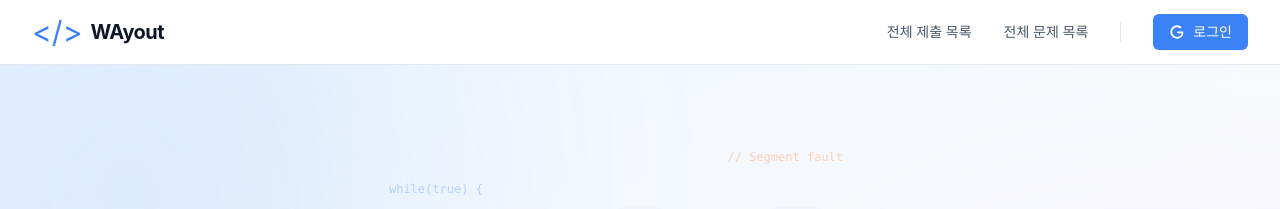
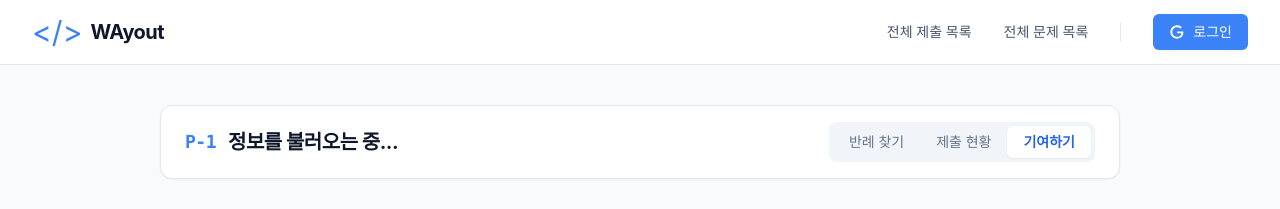
Before and after one commit to team-dopamine/wayout-web, a React (Create React App) app: page /contribute/1/1 in a window 1280 px wide. Shown: the top 209 px of the page. Built offline with nearby package versions, Linux system fonts and the light colour scheme; no server answers; a web font is replaced by a local one.

Commit message:
[Refactor](WO-148):  반례 찾기 및 제출 현황 경로 구조 개편 (#48)

```diff
--- a/src/components/common/ProblemInfoCard.tsx
+++ b/src/components/common/ProblemInfoCard.tsx
@@ -7,7 +7,8 @@ type ProblemInfoTab = {
 };
 
 type Props = {
-  problemId: string;
+  id: string | null;
+  problemNo: string;
   title: string;
   badgeText?: string;
   tabs?: ProblemInfoTab[];
@@ -23,31 +24,40 @@ const DEFAULT_TABS: ProblemInfoTab[] = [
 ];
 
 export default function ProblemInfoCard({
-  problemId,
+  id,
+  problemNo,
   title,
   badgeText,
   tabs = DEFAULT_TABS,
   activeTab = 'find',
   onTabChange,
-  className,
+  className = '',
 }: Props) {
   const showTabs = Boolean(tabs?.length);
 
+  const cn = (...classes: (string | boolean | undefined)[]) => classes.filter(Boolean).join(' ');
+
   return (
     <div
-      className={[
+      className={cn(
         'flex items-center justify-between rounded-xl border border-slate-200 bg-white px-6 py-4 shadow-sm',
         'dark:border-slate-700 dark:bg-slate-800',
-        className ?? '',
-      ].join(' ')}
+        className,
+      )}
     >
+      <div className="flex flex-col gap-1">
         <h1 className="flex items-center text-xl font-bold tracking-tight text-slate-900 dark:text-white">
-        <span className="mr-3 font-mono text-lg text-blue-500">{problemId}</span>
-        {title}
+          <span className="mr-3 font-mono text-lg text-blue-500">{problemNo}</span>
+          {title || '문제를 불러오는 중...'}
         </h1>
+      </div>
 
+      <div className="flex items-center gap-4">
         {showTabs ? (
-        <div className="flex items-center rounded-lg bg-slate-100 p-1 dark:bg-slate-700/40">
+          <nav
+            className="flex items-center rounded-lg bg-slate-100 p-1 dark:bg-slate-700/40"
+            aria-label="Problem tabs"
+          >
             {tabs.map((t) => {
               const isActive = t.key === activeTab;
 
@@ -55,24 +65,25 @@ export default function ProblemInfoCard({
                 <button
                   key={t.key}
                   type="button"
-                onClick={() => onTabChange?.(t.key)}
-                className={[
-                  'rounded-md px-4 py-1.5 text-sm transition-all',
+                  onClick={() => (id ? onTabChange?.(t.key) : alert('데이터 로딩 중입니다.'))}
+                  className={cn(
+                    'rounded-md px-4 py-1.5 text-sm transition-all duration-200',
                     isActive
                       ? 'bg-white font-semibold text-blue-600 shadow-sm dark:bg-slate-700 dark:text-blue-300'
-                    : 'font-medium text-slate-500 hover:text-slate-700 dark:text-slate-300 dark:hover:text-slate-100',
-                ].join(' ')}
+                      : 'font-medium text-slate-500 hover:text-slate-700 dark:text-slate-400 dark:hover:text-slate-100',
+                  )}
                 >
                   {t.label}
                 </button>
               );
             })}
-        </div>
+          </nav>
         ) : badgeText ? (
-        <span className="inline-flex items-center rounded-full bg-red-100 px-2.5 py-0.5 text-xs font-medium text-red-800 dark:bg-red-900/30 dark:text-red-300">
+          <span className="inline-flex items-center rounded-full bg-red-100 px-3 py-1 text-xs font-medium text-red-800 dark:bg-red-900/30 dark:text-red-300">
             {badgeText}
           </span>
         ) : null}
       </div>
+    </div>
   );
 }
--- a/src/components/layout/ProblemShellLayout.tsx
+++ b/src/components/layout/ProblemShellLayout.tsx
@@ -1,4 +1,4 @@
-import { Outlet, useLocation, useNavigate, useParams } from 'react-router-dom';
+import { Outlet, useLocation, useNavigate, useParams, useSearchParams } from 'react-router-dom';
 import ProblemInfoCard from '@/components/common/ProblemInfoCard';
 
 type TabKey = 'find' | 'status' | 'contribute';
@@ -6,36 +6,81 @@ type TabKey = 'find' | 'status' | 'contribute';
 export default function ProblemShellLayout() {
   const navigate = useNavigate();
   const location = useLocation();
-  const { problemId } = useParams();
 
-  const activeTab: TabKey = location.pathname.startsWith('/solution-submit')
-    ? 'contribute'
-    : location.pathname.startsWith('/submissions')
-      ? 'status'
-      : 'find';
+  // 라우터 파라미터 추출
+  const { problemPlatform, problemNo } = useParams<{
+    problemPlatform: string;
+    problemNo: string;
+  }>();
+
+  // 쿼리 스트링 추출
+  const [searchParams] = useSearchParams();
+  const queryProblemId = searchParams.get('id');
+  const currentProblemId: string | null = queryProblemId || null;
+
+  // state가 없을 경우 URL 파라미터를 기본값으로 사용
+  const problemHeaderData = location.state || {
+    problemNo: problemNo,
+    problemTitle: '정보를 불러오는 중...',
+    platform: problemPlatform,
+  };
+
+  // 현재 URL 경로를 기반으로 활성 탭 결정 (/contribute, /submissions, /problems)
+  const getActiveTab = (pathname: string): TabKey => {
+    if (pathname.includes('/contribute')) return 'contribute';
+    if (pathname.includes('/submissions')) return 'status';
+    return 'find'; // 기본값
+  };
+
+  const activeTab = getActiveTab(location.pathname);
 
   const handleTabChange = (key: TabKey) => {
-    if (!problemId) {
-      alert('문제 정보를 찾을 수 없습니다.');
+    if (!currentProblemId) {
+      alert('문제 고유 ID를 찾을 수 없습니다.');
       return;
     }
 
-    if (key === 'find') navigate(`/problems/${problemId}`);
-    if (key === 'status') navigate(`/submissions/${problemId}`);
-    if (key === 'contribute') navigate(`/solution-submit/${problemId}`);
+    // 경로 구성을 위한 변수 (파라미터 우선 -> state 우선 -> 기본값 순)
+    const platform = (problemPlatform || problemHeaderData.platform || 'boj').toLowerCase();
+    const pNo = problemNo || problemHeaderData.problemNo || '0000';
+
+    const queryString = `?id=${currentProblemId}`;
+    const navigateOptions = { state: problemHeaderData };
+
+    if (key === 'find') {
+      navigate(`/problems/${platform}/${pNo}${queryString}`, navigateOptions);
+    } else if (key === 'status') {
+      navigate(`/submissions/${platform}/${pNo}${queryString}`, navigateOptions);
+    } else if (key === 'contribute') {
+      navigate(`/contribute/${platform}/${pNo}${queryString}`, navigateOptions);
+    }
   };
 
   return (
     <div className="min-h-screen bg-slate-50 text-slate-700 dark:bg-slate-900 dark:text-slate-200">
       <main className="mx-auto w-full max-w-5xl space-y-8 px-4 py-10 sm:px-6 lg:px-8">
         <ProblemInfoCard
-          problemId={problemId ?? 'P-0000'}
-          title="문제 제목(임시)" // TODO: 추후 문제 정보 조회해서 추가
+          id={currentProblemId}
+          // 문제 번호 표시 로직 (ex: P-1234 형식)
+          problemNo={
+            problemHeaderData.problemNo
+              ? `P-${problemHeaderData.problemNo}`
+              : `P-${problemNo || '0000'}`
+          }
+          title={problemHeaderData.problemTitle}
           activeTab={activeTab}
           onTabChange={handleTabChange}
         />
 
-        <Outlet />
+        <div className="mt-6">
+          <Outlet
+            context={{
+              problemId: currentProblemId,
+              platform: problemPlatform,
+              problemNo: problemNo,
+            }}
+          />
+        </div>
       </main>
     </div>
   );
--- a/src/components/problems/ProblemRow.tsx
+++ b/src/components/problems/ProblemRow.tsx
@@ -6,12 +6,11 @@ type Props = {
 };
 
 export default function ProblemRow({ problem }: Props) {
-  const problemPath = `/problems/${problem.platform}/${problem.problemNo}`;
-
+  const platform = (problem.platform ?? 'swea').toLowerCase();
+  const problemPath = `/problems/${platform}/${problem.problemNo}?id=${problem.problemId}`;
   // 제목 길이에 따른 정렬 결정 (20자 이하면 중앙, 넘으면 왼쪽)
   const isShortTitle = problem.title.length <= 20;
   const titleAlignment = isShortTitle ? 'text-center' : 'text-left';
-
   const centerTdStyle = 'whitespace-nowrap px-6 py-6 align-middle text-center';
 
   return (
@@ -19,12 +18,12 @@ export default function ProblemRow({ problem }: Props) {
       <td className={centerTdStyle}>
         <Link
           to={problemPath}
+          state={{ problemNo: problem.problemNo, problemTitle: problem.title }}
           className="text-sm font-semibold text-blue-600 hover:underline dark:text-blue-400"
         >
           {problem.problemNo}
         </Link>
       </td>
-
       {/* 제목: 길이에 따라 동적 정렬 */}
       <td className={`px-6 py-6 align-middle ${titleAlignment}`}>
         <Link
@@ -32,6 +31,7 @@ export default function ProblemRow({ problem }: Props) {
           className={`inline-block text-base font-medium text-slate-900 transition-colors hover:text-blue-600 hover:underline dark:text-white dark:hover:text-blue-400 ${
             isShortTitle ? 'max-w-xs text-center' : 'text-left'
           }`}
+          state={{ problemNo: problem.problemNo, problemTitle: problem.title }}
         >
           {problem.title}
         </Link>
@@ -39,14 +39,12 @@ export default function ProblemRow({ problem }: Props) {
 
       <td className={`${centerTdStyle} text-sm text-slate-500 dark:text-slate-400`}>
         <span className="font-medium">{problem.totalSubmissions?.toLocaleString() ?? '-'}</span>
-        <div className="mt-1 text-xs text-slate-400 sm:hidden">전체 제출</div>
       </td>
 
       <td className={`${centerTdStyle} text-sm text-slate-500 dark:text-slate-400`}>
         <span className="font-medium text-slate-700 dark:text-slate-300">
           {problem.foundSubmissions?.toLocaleString() ?? '-'}
         </span>
-        <div className="mt-1 text-xs text-slate-400 sm:hidden">확인된 제출</div>
       </td>
     </tr>
   );
--- a/src/pages/ProblemSubmissionPage.tsx
+++ b/src/pages/ProblemSubmissionPage.tsx
@@ -1,61 +1,66 @@
 import { useEffect, useMemo, useState } from 'react';
-import { Navigate, useParams } from 'react-router-dom';
+import { Navigate, useSearchParams } from 'react-router-dom';
 import SubmissionTable from '@/components/submissions/SubmissionTable';
 import Pagination from '@/components/common/Pagination';
 import { getProblemSubmissions } from '@/apis/submissions/submissions';
 import type { SubmissionTableItem } from '@/types/submissions.ui.type';
 import { mapSubmissionToTableItem } from '@/utils/submission.mapper';
 
-/** 각 문제에 대한 사용자 제출 현황 페이지 */
+const ITEMS_PER_PAGE = 8;
+
 export default function ProblemSubmissionsPage() {
-  const { problemId } = useParams<{ problemId: string }>();
+  const [searchParams] = useSearchParams();
+  const queryProblemId = searchParams.get('id');
 
   const numericProblemId = useMemo(() => {
-    if (!problemId) return null;
-
-    const parsedProblemId = Number(problemId);
-    return Number.isInteger(parsedProblemId) ? parsedProblemId : null;
-  }, [problemId]);
+    const parsed = Number(queryProblemId);
+    return Number.isInteger(parsed) && parsed > 0 ? parsed : null;
+  }, [queryProblemId]);
 
   const [page, setPage] = useState(1);
-  const itemsPerPage = 8;
-
   const [submissions, setSubmissions] = useState<SubmissionTableItem[]>([]);
   const [totalItems, setTotalItems] = useState(0);
   const [isLoading, setIsLoading] = useState(false);
 
-  const totalPages = Math.ceil(totalItems / itemsPerPage);
+  const totalPages = Math.ceil(totalItems / ITEMS_PER_PAGE);
 
   useEffect(() => {
-    if (numericProblemId === null) return;
+    if (!numericProblemId) return;
 
-    const validatedProblemId = numericProblemId;
+    let isIgnore = false;
 
     async function fetchSubmissions() {
       try {
         setIsLoading(true);
-
         const data = await getProblemSubmissions({
-          problemId: validatedProblemId,
-          page: page - 1,
-          size: itemsPerPage,
+          problemId: numericProblemId as number,
+          page: page - 1, // 서버에서 page 기본: 0
+          size: ITEMS_PER_PAGE,
         });
 
-        setSubmissions(data.content.map(mapSubmissionToTableItem));
-        setTotalItems(data.totalElements);
+        if (!isIgnore) {
+          setSubmissions(data.content.map(mapSubmissionToTableItem));
+          setTotalItems(data.totalElements);
+        }
       } catch (error) {
         console.error('문제별 제출 목록 조회 실패:', error);
-        setSubmissions([]);
-        setTotalItems(0);
+        if (!isIgnore) {
+          setSubmissions([]);
+          setTotalItems(0);
+        }
       } finally {
-        setIsLoading(false);
+        if (!isIgnore) setIsLoading(false);
       }
     }
 
     fetchSubmissions();
+
+    return () => {
+      isIgnore = true;
+    };
   }, [page, numericProblemId]);
 
-  if (numericProblemId === null) {
+  if (!numericProblemId) {
     return <Navigate to="/not-found" replace />;
   }
 
@@ -63,22 +68,22 @@ export default function ProblemSubmissionsPage() {
     <section className="overflow-hidden rounded-xl border border-slate-200 bg-white shadow-sm dark:border-slate-700 dark:bg-slate-800">
       <div className="border-t border-slate-200 dark:border-slate-700">
         {isLoading ? (
-          <div className="py-10 text-center text-sm text-slate-500 dark:text-slate-400">
+          <div className="flex min-h-[400px] items-center justify-center text-sm text-slate-500">
             제출 목록을 불러오는 중입니다...
           </div>
         ) : (
           <>
             <SubmissionTable submissions={submissions} mode="platform" />
 
-            <div className="border-t border-slate-200 bg-white px-4 py-3 dark:border-slate-700 dark:bg-slate-800 sm:px-6">
-              <div className="hidden sm:flex sm:justify-end">
+            <footer className="border-t border-slate-200 bg-white px-4 py-3 dark:border-slate-700 dark:bg-slate-800 sm:px-6">
+              <div className="flex justify-end">
                 <Pagination
                   currentPage={page}
                   totalPages={Math.max(totalPages, 1)}
                   onChange={setPage}
                 />
               </div>
-            </div>
+            </footer>
           </>
         )}
       </div>
--- a/src/routes.tsx
+++ b/src/routes.tsx
@@ -7,35 +7,34 @@ import ProblemsPage from '@/pages/ProblemsPage';
 import OnboardingNicknamePage from '@/pages/OnboardingNicknamePage';
 import AuthOAuthRedirectPage from '@/pages/AuthOAuthRedirectPage';
 import MyProfilePage from '@/pages/MyProfilePage';
-
 import ProblemShellLayout from '@/components/layout/ProblemShellLayout';
 import ProblemSubmissionPage from '@/pages/ProblemSubmissionPage';
-
 import SubmissionsPage from '@/pages/SubmissionsPage';
 import NotFoundPage from '@/pages/NotFoundPage';
 
 export const router = createBrowserRouter([
   {
+    path: '/',
     element: <App />,
     children: [
-      { path: '/', element: <MainPage /> },
-
+      { index: true, element: <MainPage /> }, // 메인 홈
+      { path: 'problems', element: <ProblemsPage /> }, // 문제 목록 탐색
+      { path: 'submissions', element: <SubmissionsPage /> }, // 전체 제출 현황 목록
+      // 공통 헤더로 제공되는 페이지
       {
         element: <ProblemShellLayout />,
         children: [
-          { path: '/problems/:problemPlatform/:problemNo', element: <CounterExamplePage /> },
-          { path: '/solution-submit/:problemPlatform/:problemNo', element: <SolutionSubmitPage /> },
-
-          { path: '/submissions/:problemId', element: <ProblemSubmissionPage /> },
+          { path: 'problems/:problemPlatform/:problemNo', element: <CounterExamplePage /> }, // 반례 찾기 페이지
+          { path: 'contribute/:problemPlatform/:problemNo', element: <SolutionSubmitPage /> }, // 정답/솔루션 기여 페이지
+          { path: 'submissions/:problemPlatform/:problemNo', element: <ProblemSubmissionPage /> }, // 특정 문제의 제출 현황 목록 페이지
         ],
       },
-
-      { path: '/submissions', element: <SubmissionsPage /> },
-      { path: '/problems', element: <ProblemsPage /> },
-      { path: '/onboarding', element: <OnboardingNicknamePage /> },
-      { path: '/auth/oauth', element: <AuthOAuthRedirectPage /> },
-      { path: '/profile', element: <MyProfilePage /> },
-      { path: '*', element: <NotFoundPage /> },
+      // 인증 및 사용자 계정 관련
+      { path: 'auth/oauth', element: <AuthOAuthRedirectPage /> }, // 소셜 로그인 리다이렉트 처리
+      { path: 'onboarding', element: <OnboardingNicknamePage /> }, // 가입 후 닉네임 설정 등 온보딩
+      { path: 'profile', element: <MyProfilePage /> }, // 내 정보 관리
+      // 에러 처리
+      { path: '*', element: <NotFoundPage /> }, // 정의되지 않은 모든 경로는 404 페이지로
     ],
   },
 ]);
```
Lines whose indentation alone changed are shown as unchanged.
